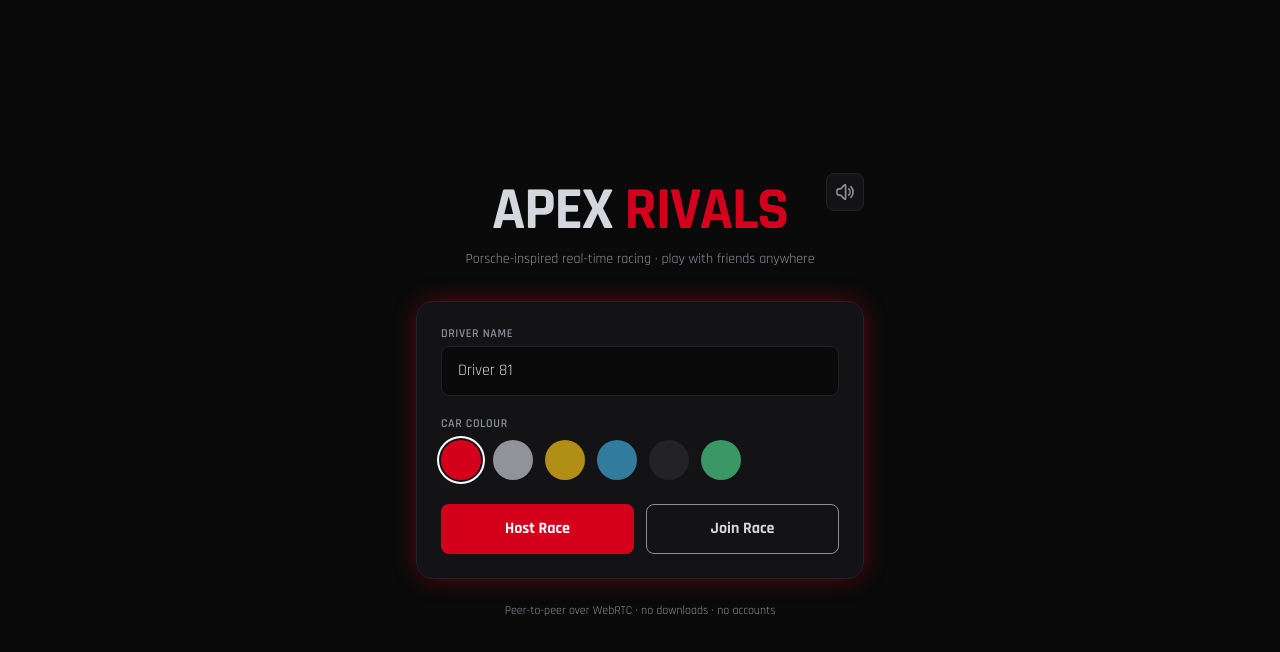
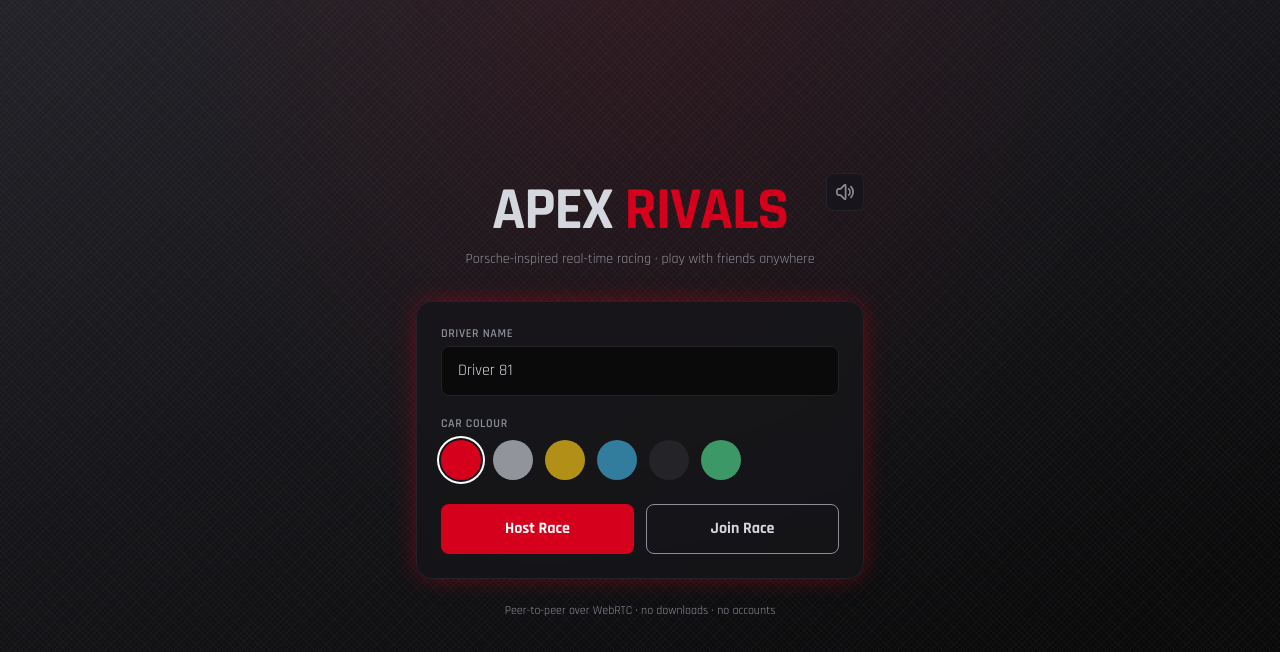
Before and after one commit to bgibb95/react-racing-claude, a React (Vite) app: page / in a window 1280 px wide. Shown: the top 652 px of the page. Built offline with nearby package versions, Linux system fonts and the light colour scheme; no server answers.

Commit message:
💄 UI: Add gradient and carbon-fiber texture to menu background
Replaces the flat asphalt fill behind the React screens with a subtle
gradient plus woven texture for more visual depth.

```diff
--- a/src/App.tsx
+++ b/src/App.tsx
@@ -8,7 +8,7 @@
   const screen = useGameStore((s) => s.screen);
 
   return (
-    <div className="relative h-full w-full overflow-hidden bg-asphalt text-silver">
+    <div className="bg-menu relative h-full w-full overflow-hidden text-silver">
       {screen === 'landing' && <Landing />}
       {screen === 'lobby' && <Lobby />}
       {screen === 'racing' && <RaceScreen />}
--- a/src/index.css
+++ b/src/index.css
@@ -39,6 +39,17 @@
 body {
   background: var(--color-asphalt);
   color: var(--color-silver);
+  background: radial-gradient(
+      ellipse at 50% -10%,
+      rgb(213 0 28 / 0.08),
+      transparent 55%
+    ),
+    linear-gradient(
+      160deg,
+      var(--color-asphalt-700) 0%,
+      var(--color-asphalt-800) 35%,
+      var(--color-asphalt) 75%
+    );
   font-family:
     'Rajdhani',
     system-ui,
@@ -49,6 +60,34 @@
   -webkit-user-select: none;
   user-select: none;
   -webkit-tap-highlight-color: transparent;
+}
+
+/* Menu/UI background — gradient plus a faint carbon-fiber weave,          */
+/* replacing the flat asphalt fill used behind the React screens.          */
+.bg-menu {
+  background-color: var(--color-asphalt);
+  background-image:
+    radial-gradient(ellipse at 50% -10%, rgb(213 0 28 / 0.1), transparent 55%),
+    repeating-linear-gradient(
+      45deg,
+      rgb(255 255 255 / 0.025) 0px,
+      rgb(255 255 255 / 0.025) 1px,
+      transparent 1px,
+      transparent 4px
+    ),
+    repeating-linear-gradient(
+      -45deg,
+      rgb(255 255 255 / 0.025) 0px,
+      rgb(255 255 255 / 0.025) 1px,
+      transparent 1px,
+      transparent 4px
+    ),
+    linear-gradient(
+      160deg,
+      var(--color-asphalt-700) 0%,
+      var(--color-asphalt-800) 40%,
+      var(--color-asphalt) 80%
+    );
 }
 
 /* The Phaser canvas fills its container; keep it crisp and centered. */
```
